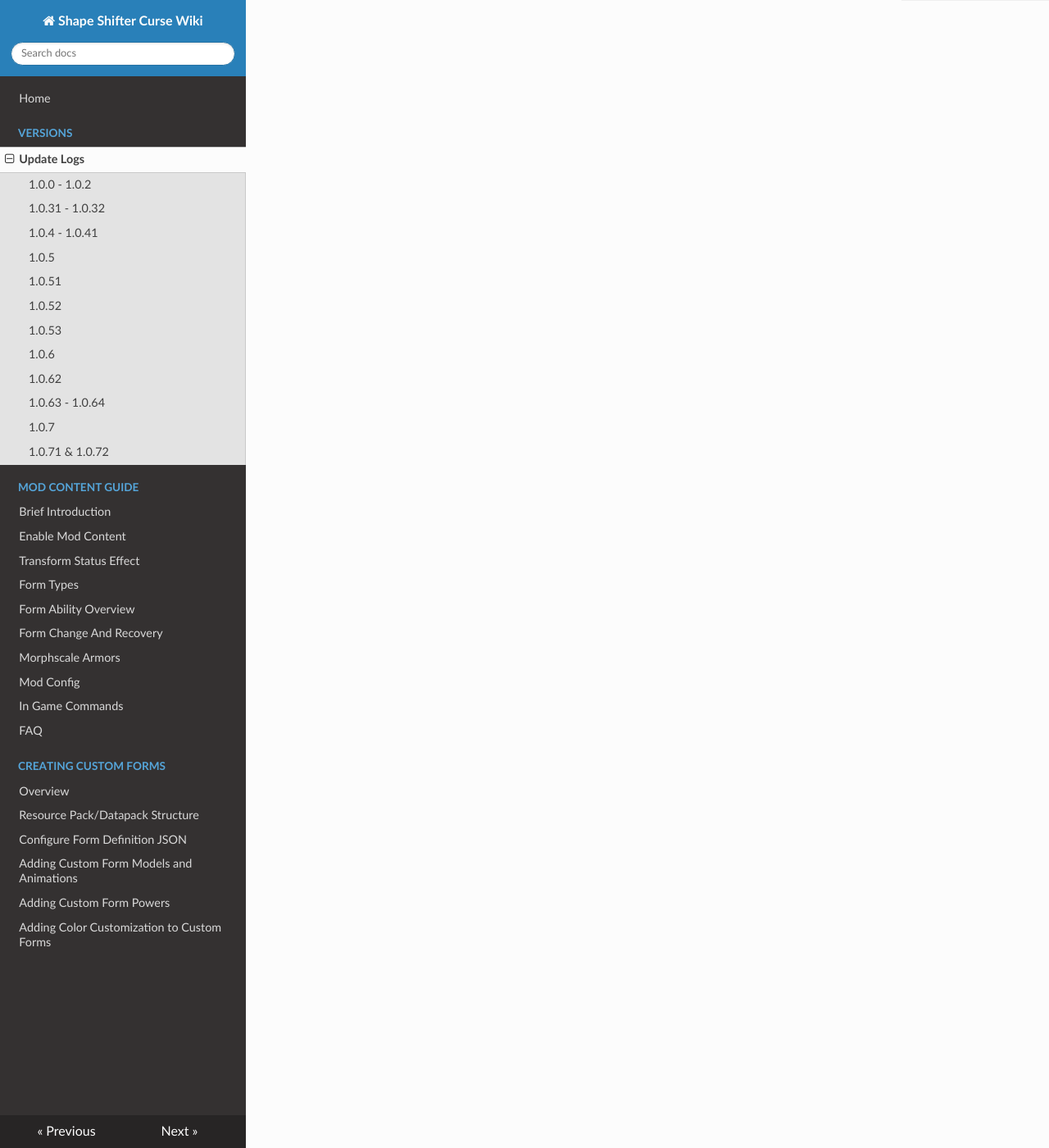
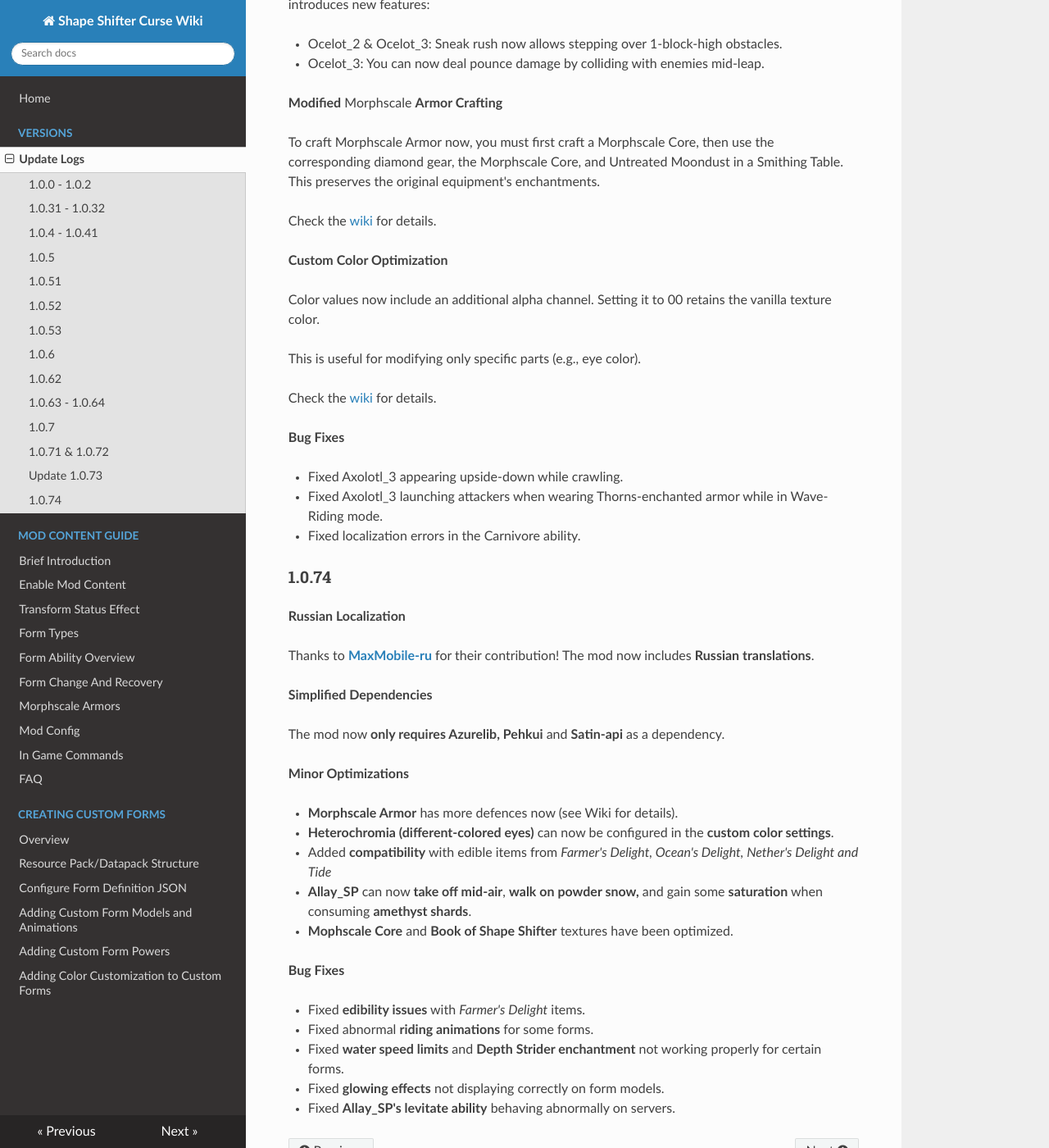
Before and after one commit to onixary/ssc_wiki_en, an MkDocs documentation site: the page built from docs/update_log/update_log.md, in a window 1280 px wide and 1400 px high, scrolled down 4886 px. Shown: the whole window at 82% size. Built offline with MkDocs 1.6.1, drawn with Linux system fonts in a browser that asks for light colours; nearby versions of some CDN libraries; some of the changed text lies outside the part shown.

Commit message:
Update changelog for versions 1.0.73 and 1.0.74
This update includes improvements to the Ocelot form mechanics, modifications to Morphscale Armor crafting, custom color optimization, and various bug fixes. Additionally, it introduces Russian localization, simplifies dependencies, and includes minor optimizations.

```diff
--- a/docs/update_log/update_log.md
+++ b/docs/update_log/update_log.md
@@ -173,3 +173,69 @@ Form Color Customization, Form Armor, and the New Custom Form System
     Now, you can fully customize new form models, form powers, and state animations using data packs + resource packs, without being restricted by the previous empty forms.
 
     Refer to the wiki for more details.
+
+### Update 1.0.73
+
+**Ocelot Form Mechanic Improvements**
+
+Compared to other forms, the ocelot form's mechanics were somewhat simplistic. This update introduces new features:
+
+- Ocelot_2 & Ocelot_3: Sneak rush now allows stepping over 1-block-high obstacles.
+
+- Ocelot_3: You can now deal pounce damage by colliding with enemies mid-leap.
+
+**Modified** Morphscale **Armor Crafting**
+
+To craft Morphscale Armor now, you must first craft a Morphscale Core, then use the corresponding diamond gear, the Morphscale Core, and Untreated Moondust in a Smithing Table. This preserves the original equipment's enchantments.
+
+Check the [wiki](https://ssc-wiki.readthedocs.io/en/latest/mod_content/morphscale_armors/) for details.
+
+**Custom Color Optimization**
+
+Color values now include an additional alpha channel. Setting it to 00 retains the vanilla texture color.
+
+This is useful for modifying only specific parts (e.g., eye color).
+
+Check the [wiki ](https://ssc-wiki.readthedocs.io/en/latest/mod_content/mod_config/)for details.
+
+**Bug Fixes**
+
+- Fixed Axolotl_3 appearing upside-down while crawling.
+
+- Fixed Axolotl_3 launching attackers when wearing Thorns-enchanted armor while in Wave-Riding mode.
+
+- Fixed localization errors in the Carnivore ability.
+
+### **1\.0.74**
+
+**Russian Localization**
+
+Thanks to **[MaxMobile-ru](https://github.com/MaxMobile-ru)** for their contribution! The mod now includes **Russian translations**.
+
+**Simplified Dependencies**
+
+The mod now **only requires Azurelib, Pehkui** and **Satin-api** as a dependency.
+
+**Minor Optimizations**
+
+- **Morphscale Armor** has more defences now (see Wiki for details).
+
+- **Heterochromia (different-colored eyes)** can now be configured in the **custom color settings**.
+
+- Added **compatibility** with edible items from *Farmer's Delight, Ocean's Delight, Nether's Delight and Tide*
+
+- **Allay_SP** can now **take off mid-air**, **walk on powder snow,** and gain some **saturation** when consuming **amethyst shards**.
+
+- **Mophscale Core** and **Book of Shape Shifter** textures have been optimized.
+
+**Bug Fixes**
+
+- Fixed **edibility issues** with *Farmer's Delight* items.
+
+- Fixed abnormal **riding animations** for some forms.
+
+- Fixed **water speed limits** and **Depth Strider enchantment** not working properly for certain forms.
+
+- Fixed **glowing effects** not displaying correctly on form models.
+
+- Fixed **Allay_SP's levitate ability** behaving abnormally on servers.
```
